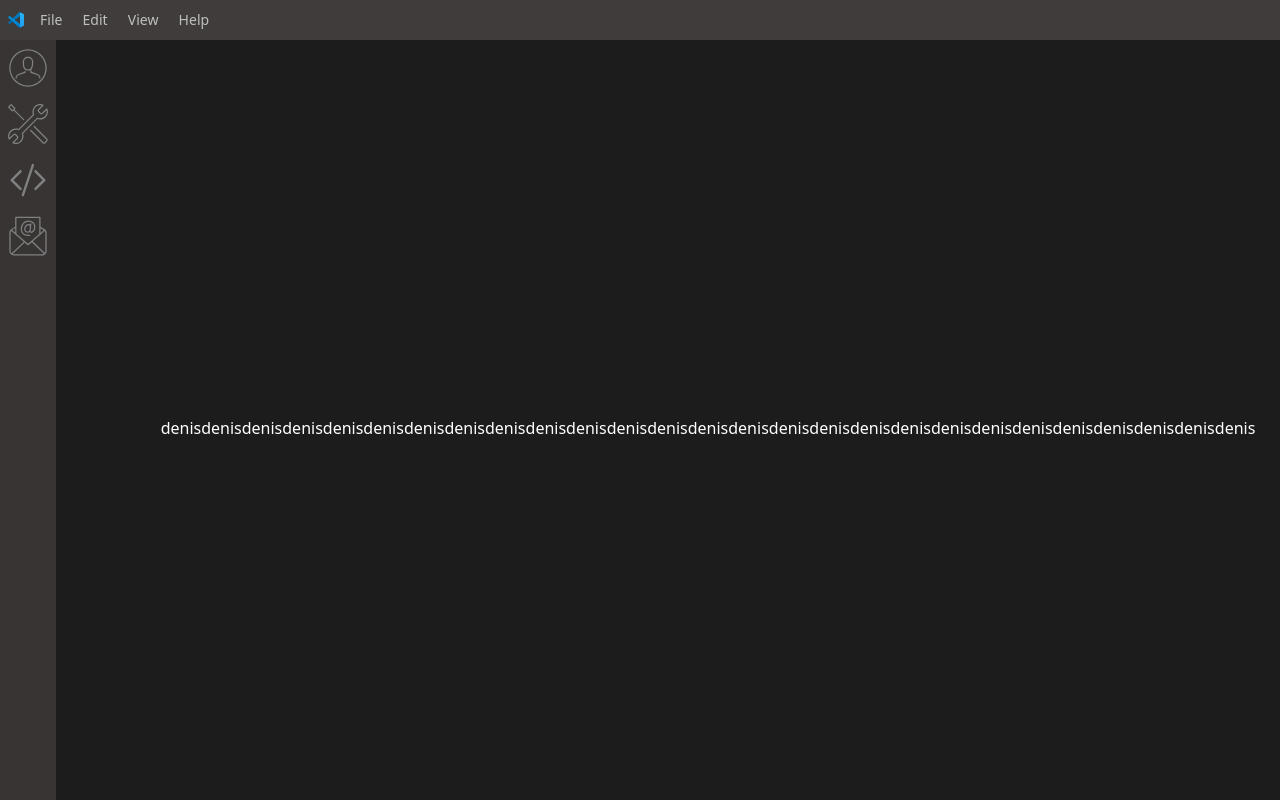
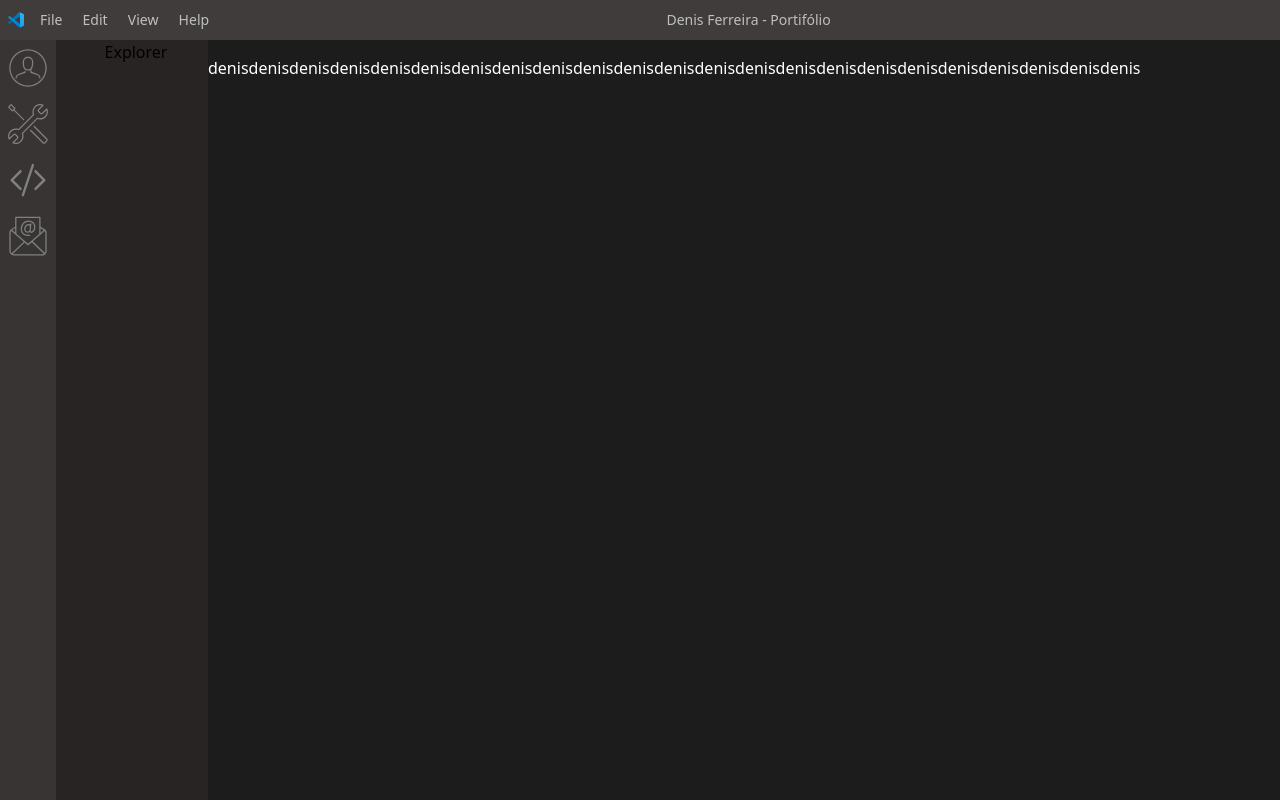
Before and after one commit to CostaDenis/Portfolio, a website: page docs/index.html in a window 1280 px wide. Drawn offline with Linux system fonts and the light colour scheme.

Commit message:
Adicionando a aba Explorer

```diff
--- a/docs/index.html
+++ b/docs/index.html
@@ -89,8 +89,8 @@
         </div>
 
         <div class="hidden sm:block">
-            <button class=" hover:bg-bgMenuTopHover hover:rounded-md font-sans
-             text-textColorMenu text-sm px-2 py-2 leading-none">File</button>
+            <button class="hover:bg-bgMenuTopHover hover:rounded-md font-sans text-textColorMenu text-sm px-2 py-2
+                leading-none">File</button>
 
             <button class=" hover:bg-bgMenuTopHover hover:rounded-md font-sans
             text-textColorMenu text-sm px-2 py-2 leading-none">Edit</button>
@@ -100,12 +100,18 @@
 
             <button class=" hover:bg-bgMenuTopHover hover:rounded-md font-sans
              text-textColorMenu text-sm px-2 py-2 leading-none">Help</button>
+
+        </div>
+
+        <div class="flex flex-grow justify-center items-center top-0 h-10">
+            <span class="font-sans text-textColorMenu text-sm px-2 py-2 leading-none">
+                Denis Ferreira - Portifólio</span>
         </div>
 
 
     </div>
 
-    <div class="flex flex-col h-screen">
+    <div class="flex flex-row h-screen">
         <div class="bg-bgMenuLeft fixed top-10 left-0 hidden
          sm:flex sm:h-screen sm:w-14 sm:flex-col sm:items-center z-40">
 
@@ -173,9 +179,15 @@
 
         </div>
 
-        <div class="bg-bgDark flex justify-center items-center sm:ml-14 h-full overflow-auto sm:pt-14 sm:pl-20">
+        <div class="bg-bgExplorer fixed top-10 left-14 hidden sm:flex h-screen w-40
+         sm:flex-col sm:items-center z-41">
+            Explorer
+        </div>
+
+        <div class="bg-bgDark flex-grow justify-center items-center h-full sm:pt-14 ml-52 z-10">
+
             <p class="text-white">
-                denisdenisdenisdenisdenisdenisdenisdenisdenisdenisdenisdenisdenisdenisdenisdenisdenisdenisdenisdenisdenisdenisdenisdenisdenisdenisdenis
+                denisdenisdenisdenisdenisdenisdenisdenisdenisdenisdenisdenisdenisdenisdenisdenisdenisdenisdenisdenisdenisdenisdenis
             </p>
 
         </div>
--- a/tailwind.config.js
+++ b/tailwind.config.js
@@ -16,6 +16,10 @@ module.exports = {
         'textColorMenu': '#bfbfbf', //Text color for dark mode
 
       },
+      width: {
+        '42': '10.5rem',
+        '54': '13.5rem',
+      }
     },
   },
   plugins: [],
```
Also changed, not shown: docs/src/output.css.
